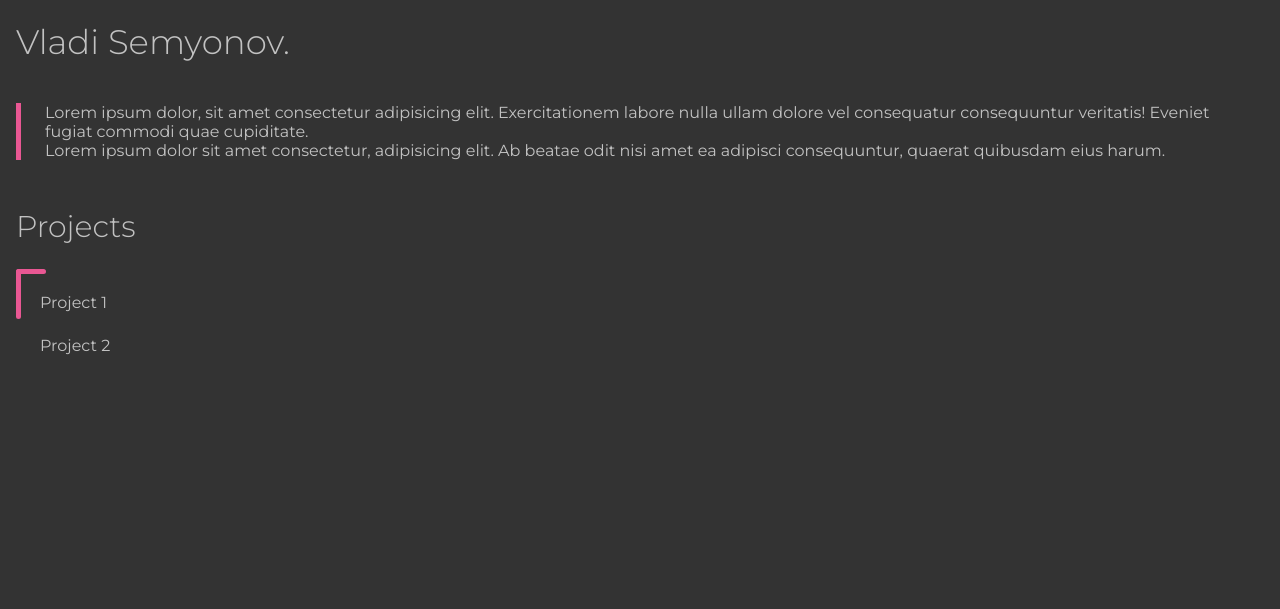
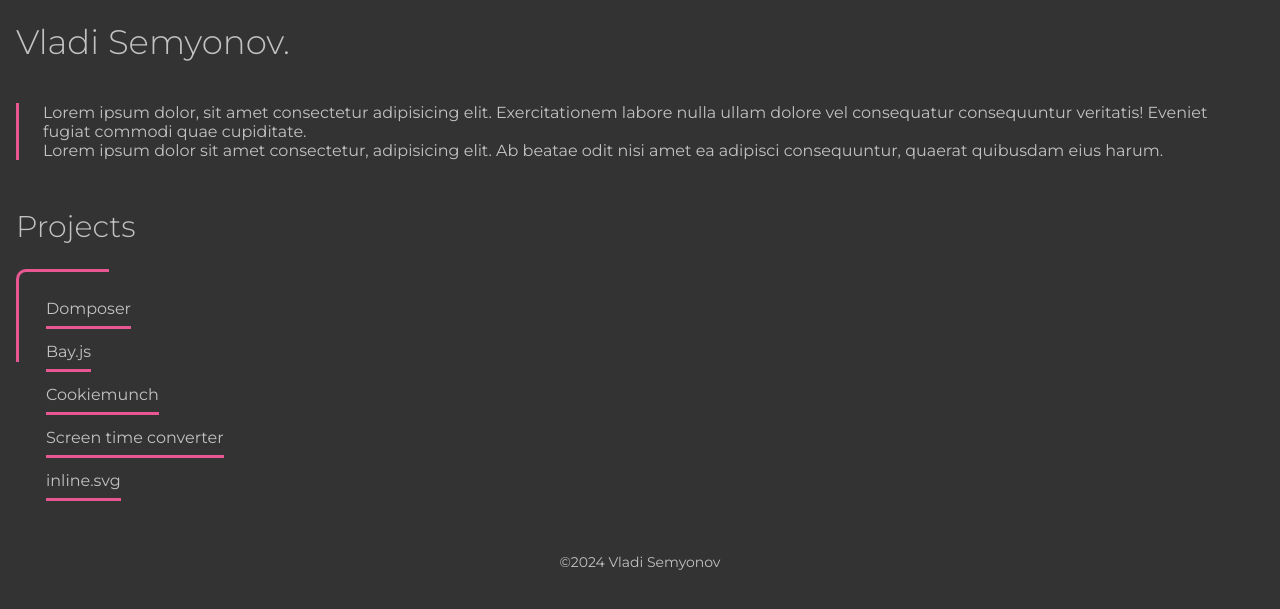
Before and after one commit to vladik93/portfolio, a plain HTML site: page index.html in a window 1280 px wide. Shown: the part 103-712 px from the top of the page. Drawn offline with Linux system fonts and the light colour scheme.

Commit message:
made static page UI

```diff
--- a/index.html
+++ b/index.html
@@ -74,12 +74,19 @@
       <h2 class="project-title">Projects</h2>
 
       <ul class="project-wrapper">
-        <li class="project"><a href="#">Project 1</a></li>
-        <li>Project 2</li>
+        <li class="project"><a href="#">Domposer</a></li>
+        <li class="project"><a href="#">Bay.js</a></li>
+        <li class="project"><a href="#">Cookiemunch</a></li>
+        <li class="project"><a href="#">Screen time converter</a></li>
+        <li class="project"><a href="#">inline.svg</a></li>
 
       </ul>
     </section>
     <!--  -->
+
+    <!-- FOOTER  -->
+
+
 
 
 
@@ -90,7 +97,9 @@
 
   </main>
   <!--  -->
-
+  <footer>
+    <span>&copy;2024 Vladi Semyonov</span>
+  </footer>
 
 
     <script src="./script.js" defer></script>
--- a/style.css
+++ b/style.css
@@ -107,7 +107,7 @@ section {
 
 .hero-text {
   padding: 0 2.4rem;
-  border-left: 5px solid #E95793;
+  border-left: 3px solid #E95793;
 
 }
 
@@ -120,44 +120,68 @@ section {
 }
 
 .project-wrapper {
-  padding: 2.4rem;
   position: relative;
+  width: 200px;
+  height: 200px;
+  margin: 3rem;
   display: flex;
   flex-direction: column;
   gap: 1.6rem;
+
 }
 
 .project-wrapper::before {
+  content: "";
   position: absolute;
-  content: "";
-  width: 30px;
+  border-radius: 10px 0 0 10px;
+  border-bottom-left-radius: 0;
+  left: -30px;
+  top: -30px;
   display: block;
-  height: 5px;
-  background-color: #E95793;
-  top: 0;
-  left: 0;
-  border-radius: 30px;
+  height: 90px;
+  width: 90px;
+  /* background: red; */
+  border-top: 3px solid #E95793;
+  border-left: 3px solid #E95793;
 }
 
 .project-wrapper::after {
-  position: absolute;
-  content: "";
-  width: 5px;
-  display: block;
-  height: 50px;
-  background-color: #E95793;
+  width: 100%;
+  height: 70%; /* Adjust based on your needs */
+  border-radius: 20px 20px 0 0; /* Rounded corners on the top side */
   top: 0;
-  left: 0;
-  border-radius: 30px;
-
 }
 
 .project {
+  position: relative;
   padding-bottom: 0.8rem;
   /* border-bottom: 1px solid #E95793; */
   display: flex;
   justify-content: flex-start;
+
+}
+
+.project a {
+  position: relative;
+}
+
+.project a::before {
+  content: "";
+  position: absolute;
+  display: block;
+  width: 100%;
+  top: calc(100% + 0.8rem);
+  left: 0;
+  height: 3px;
+  background-color:#E95793;
 }
 
 
-/*  */
+/* FOOTER  */
+
+footer {
+  display: flex;
+  justify-content: center;
+  font-size: 1.4rem;
+
+}
```
